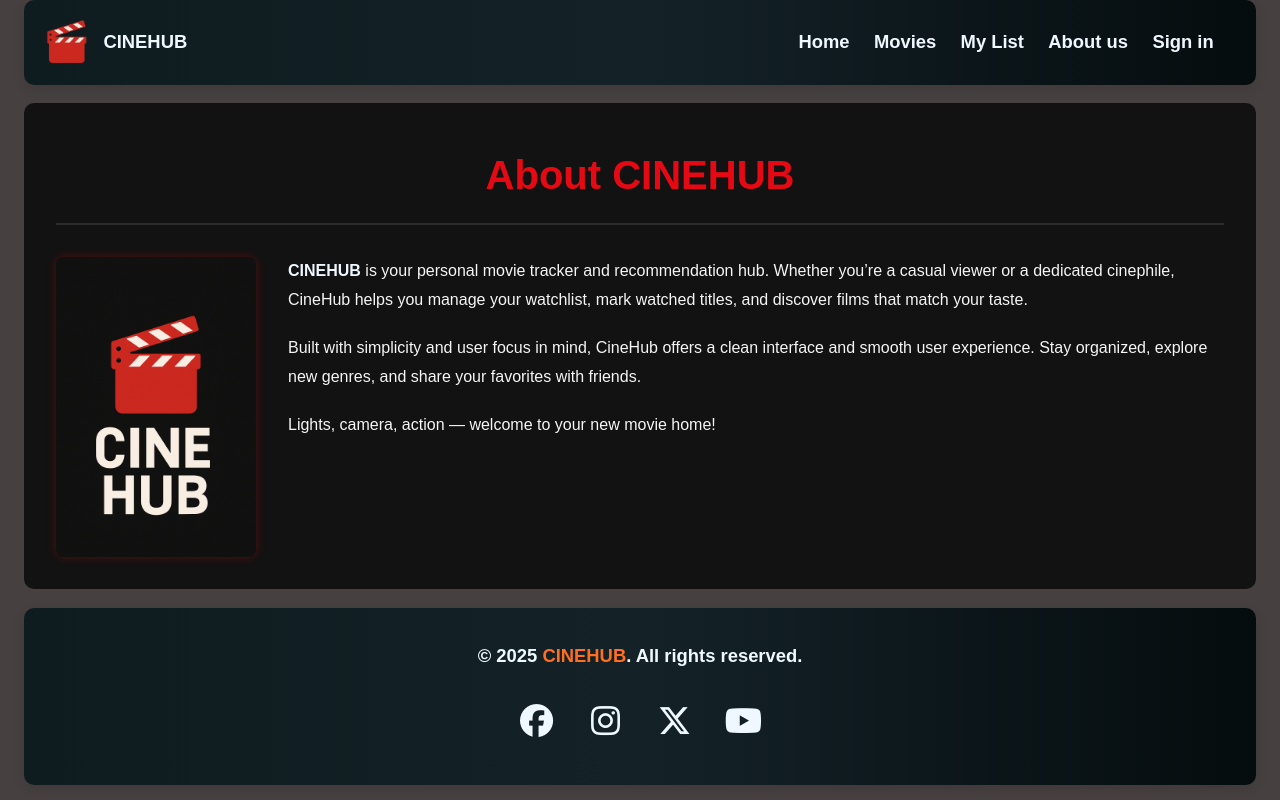
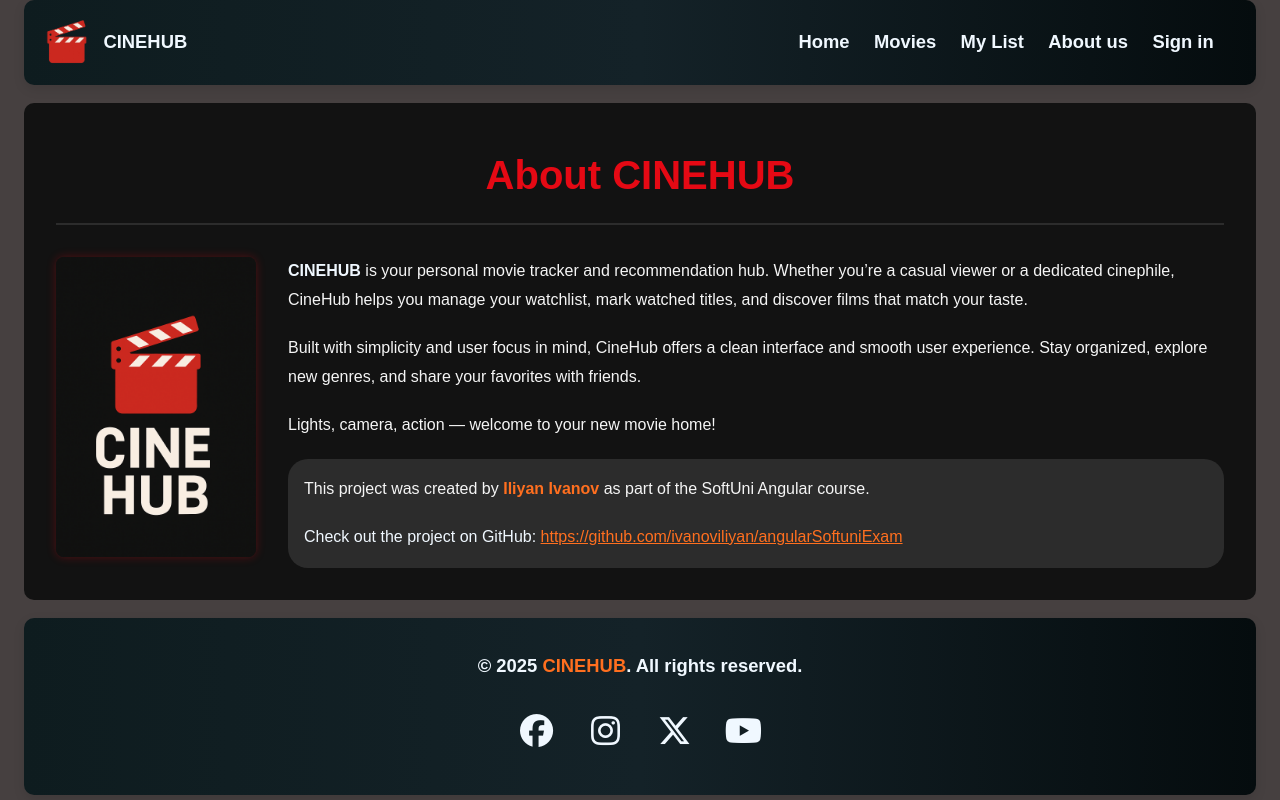
Before and after one commit to ivanoviliyan/angularSoftuniExam, an Angular app in the folder angular-project/: page /about in a window 1280 px wide. Built offline with nearby package versions, Linux system fonts and the light colour scheme; a web font is replaced by a local one.

Commit message:
updating about info

```diff
--- a/angular-project/src/app/pages/about/about.css
+++ b/angular-project/src/app/pages/about/about.css
@@ -38,3 +38,18 @@
   margin-bottom: 1.2rem;
   color: var(--color-light);
 }
+
+.author {
+  background-color: var(--color-gray);
+  padding: 1em;
+  border-radius: 20px;
+  strong {
+    color: var(--color-accent);
+  }
+}
+.link {
+  color: var(--color-accent);
+  &:hover {
+    color: var(--color-primary);
+  }
+}
--- a/angular-project/src/app/pages/about/about.html
+++ b/angular-project/src/app/pages/about/about.html
@@ -4,17 +4,30 @@
     <img src="assets/cinehub-logo.png" alt="CineHub Logo" />
     <div class="text">
       <p>
-        <strong>CINEHUB</strong> is your personal movie tracker and recommendation hub. Whether you’re a casual viewer
-        or a dedicated cinephile, CineHub helps you manage your watchlist, mark watched titles, and discover films that
-        match your taste.
+        <strong>CINEHUB</strong> is your personal movie tracker and
+        recommendation hub. Whether you’re a casual viewer or a dedicated
+        cinephile, CineHub helps you manage your watchlist, mark watched titles,
+        and discover films that match your taste.
       </p>
       <p>
-        Built with simplicity and user focus in mind, CineHub offers a clean interface and smooth user experience. Stay
-        organized, explore new genres, and share your favorites with friends.
+        Built with simplicity and user focus in mind, CineHub offers a clean
+        interface and smooth user experience. Stay organized, explore new
+        genres, and share your favorites with friends.
       </p>
-      <p>
-        Lights, camera, action — welcome to your new movie home!
-      </p>
+      <p>Lights, camera, action — welcome to your new movie home!</p>
+      <div class="author">
+        <p>
+          This project was created by <strong>Iliyan Ivanov</strong> as part of the SoftUni Angular course.
+        </p>
+        <span>Check out the project on GitHub: </span>
+        <a
+          href="https://github.com/ivanoviliyan/angularSoftuniExam"
+          target="_blank"
+          class="link"
+        >
+        https://github.com/ivanoviliyan/angularSoftuniExam
+        </a>
+      </div>
     </div>
   </div>
 </section>
--- a/angular-project/src/app/pages/home/home.html
+++ b/angular-project/src/app/pages/home/home.html
@@ -3,7 +3,7 @@
   [ngStyle]="{
     'background-image':
       'linear-gradient(rgba(0,0,0,0.65), rgba(0,0,0,0.65)), url(' +
-      (streamedMovie.image || 'assets/banner.png') +
+      (streamedMovie?.image || 'assets/banner.png') +
       ')'
   }"
 >
--- a/angular-project/src/app/pages/home/home.ts
+++ b/angular-project/src/app/pages/home/home.ts
@@ -14,7 +14,7 @@ export class Home implements OnInit {
   constructor(private hs: HomeServices, private cdr: ChangeDetectorRef) {}
 
   movies: Movie[] = [];
-  streamedMovie!: Movie;
+  streamedMovie?: Movie;
 
   ngOnInit(): void {
     this.loadLatestMovies();
```
